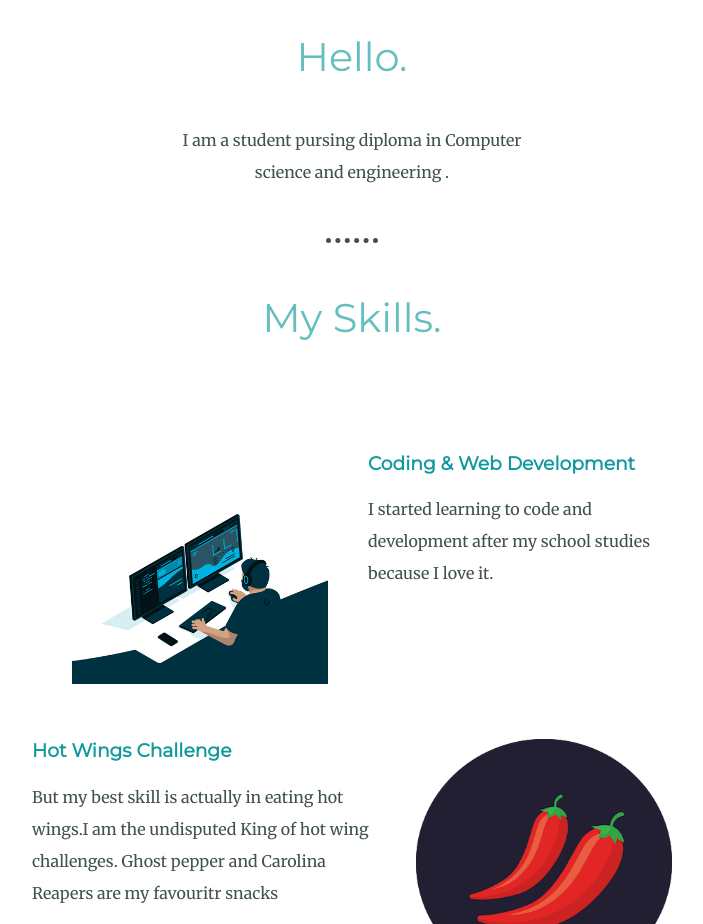
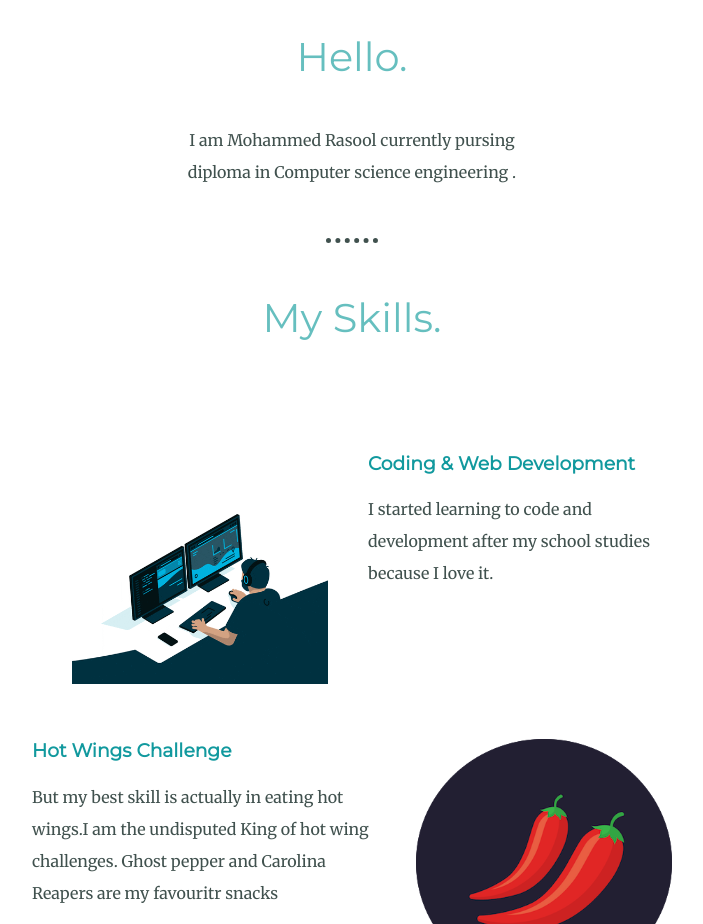
Before and after one commit to mohammed-Rasool07/my-site, a plain HTML site: page index.html in a window 1280 px wide. Shown: the part 1120-2044 px from the top of the page, without its empty margins (288-991 px from the left). Drawn offline with Linux system fonts and the light colour scheme.

Commit message:
Update index.html

```diff
--- a/index.html
+++ b/index.html
@@ -23,7 +23,7 @@
       <div class="profile">
         <img src="images/boy.png" alt="profil-pic">
         <h2>Hello.</h2>
-        <p class="intro">I am a student pursing diploma in Computer science and engineering .</p>
+        <p class="intro">I am Mohammed Rasool currently pursing diploma in Computer science  engineering .</p>
       </div>
       <hr>
         <div class="skills">
```
